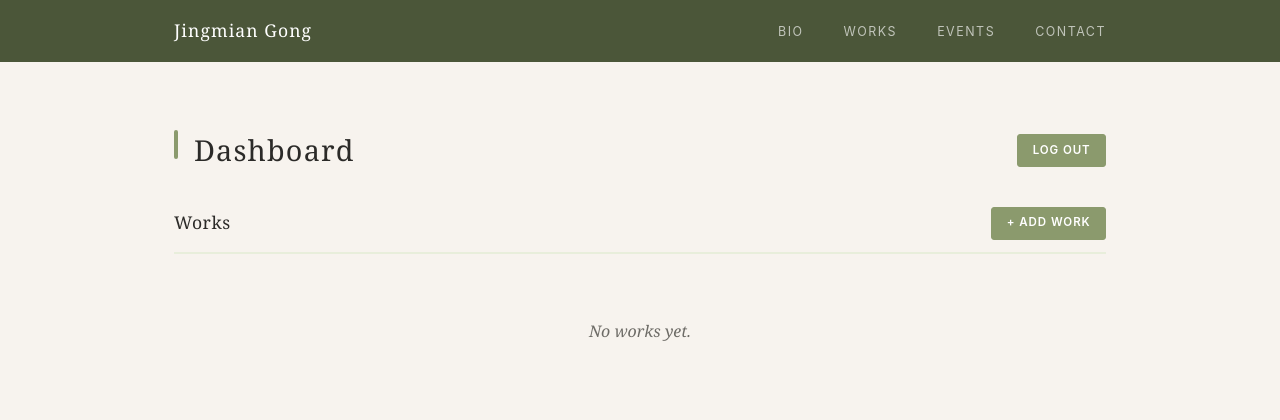
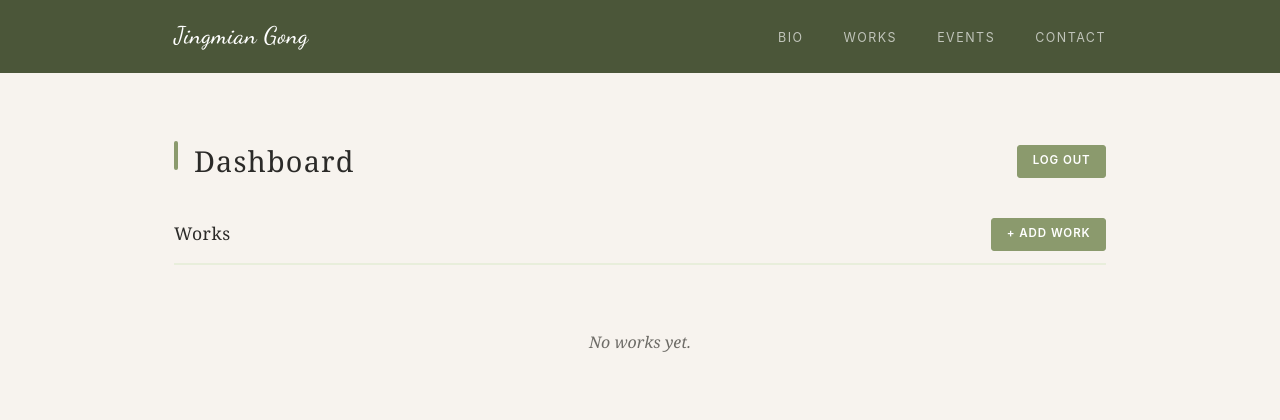
Before and after one commit to seongkohn/jgong-site, a Flask app: page /admin/ in a window 1280 px wide. Shown: the top 420 px of the page. Run offline with Flask 3, Linux system fonts and the light colour scheme; a user stored in the database is signed in; data comes from the database, SQL or seed files in the repository; data that the repository does not hold is empty; some libraries are stand-ins or nearby versions.

Commit message:
Use script font for nav logo
Loads Dancing Script from Google Fonts for an elegant
signature-style logo in the navigation bar.

Co-Authored-By: Claude Opus 4.6 <noreply@anthropic.com>

```diff
--- a/static/css/style.css
+++ b/static/css/style.css
@@ -61,10 +61,11 @@ img { max-width: 100%; height: auto; display: block; }
 }
 
 .nav-logo {
-  font-size: 1.1rem;
-  letter-spacing: .06em;
+  font-family: 'Dancing Script', cursive;
+  font-size: 1.5rem;
+  letter-spacing: .02em;
   color: #fff;
-  font-weight: normal;
+  font-weight: 500;
 }
 
 .nav-toggle {
--- a/templates/base.html
+++ b/templates/base.html
@@ -4,7 +4,10 @@
   <meta charset="UTF-8">
   <meta name="viewport" content="width=device-width, initial-scale=1.0">
   <title>{% block title %}Jingmian Gong{% endblock %}</title>
-  <link rel="stylesheet" href="{{ url_for('static', filename='css/style.css') }}?v=3">
+  <link rel="preconnect" href="https://fonts.googleapis.com">
+  <link rel="preconnect" href="https://fonts.gstatic.com" crossorigin>
+  <link href="https://fonts.googleapis.com/css2?family=Dancing+Script:wght@500&display=swap" rel="stylesheet">
+  <link rel="stylesheet" href="{{ url_for('static', filename='css/style.css') }}?v=4">
 </head>
 <body>
   <nav class="nav">
```
